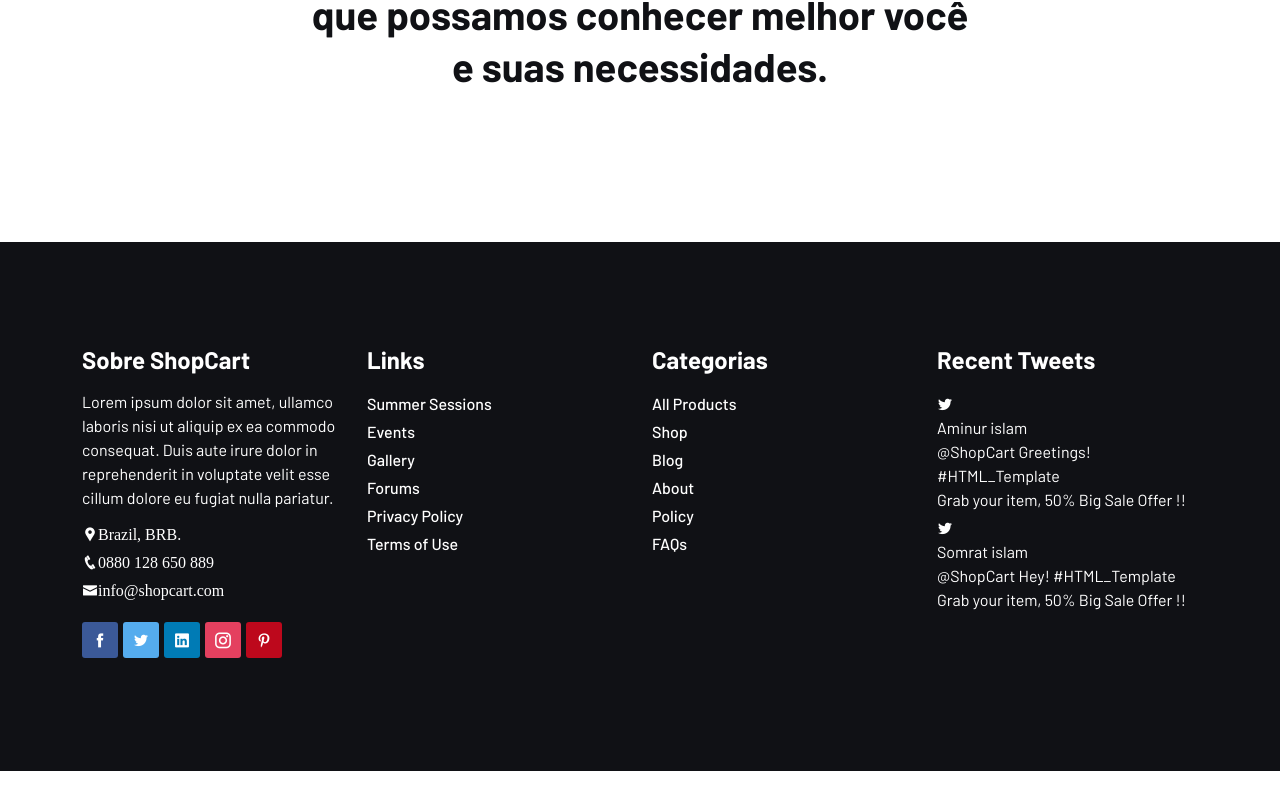
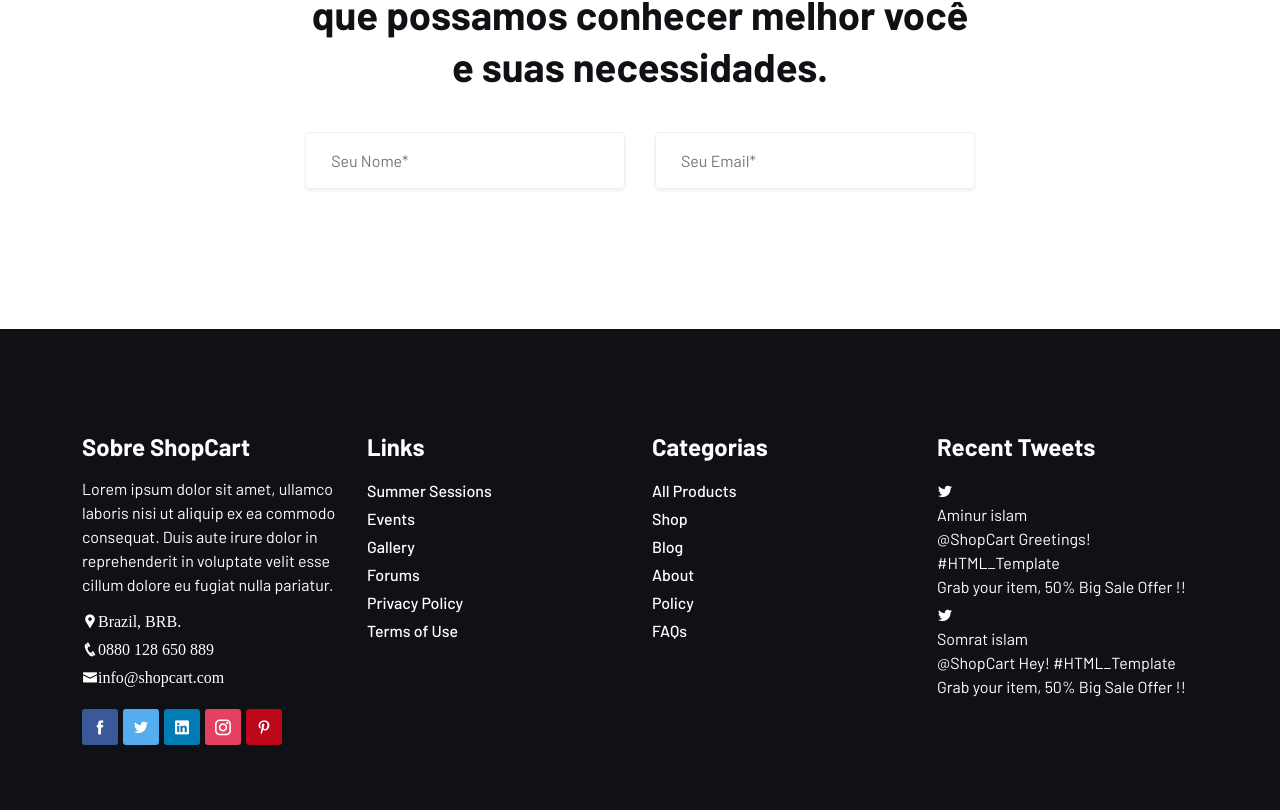
Before and after one commit to Pablo-jesuss/ecommerce-com-react, a React (Vite) app in the folder ecommerce/: page /contact in a window 1280 px wide. Shown: the part 960-1770 px from the top of the page. Before the commit the page ends 1731 px from the top, so only its background shows below. Built offline with nearby package versions, Linux system fonts and the light colour scheme.

Commit message:
contactForm

```diff
--- a/ecommerce/src/contactPage/Contact.jsx
+++ b/ecommerce/src/contactPage/Contact.jsx
@@ -78,7 +78,28 @@ const Contact = () => {
         <div className="container">
           <div className="section-header text-center">
             <span className="subtitle">{conSubTitle}</span>
-            <h2>{conTitle}</h2>
+            <h2 className="title">{conTitle}</h2>
+          </div>
+
+          <div className="section-wrapper">
+            <form className="contact-form">
+              <div className="form-group">
+                <input
+                  type="text"
+                  name="name"
+                  id="name"
+                  placeholder="Seu Nome*"
+                />
+              </div>
+              <div className="form-group">
+                <input
+                  type="email"
+                  name="email"
+                  id="email"
+                  placeholder="Seu Email*"
+                />
+              </div>
+            </form>
           </div>
         </div>
       </div>
```
